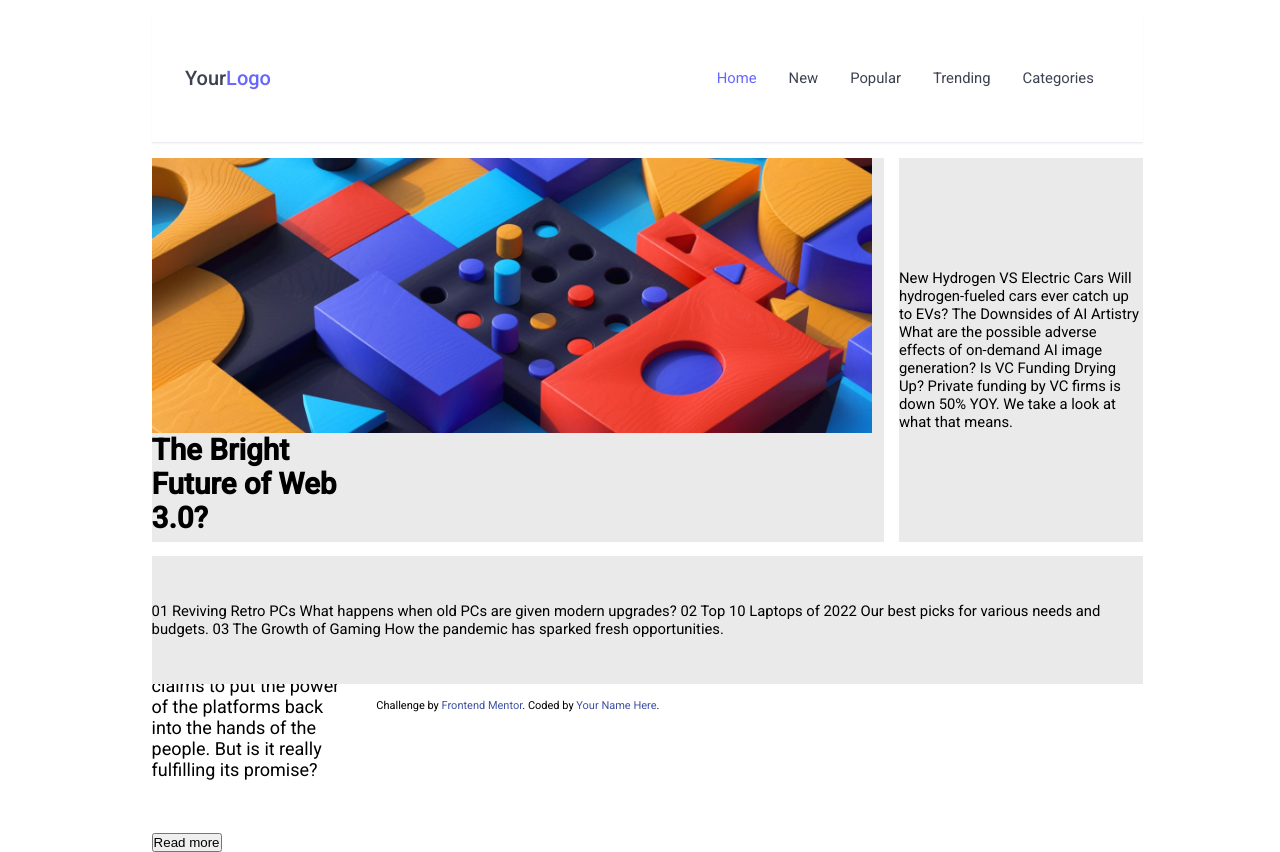
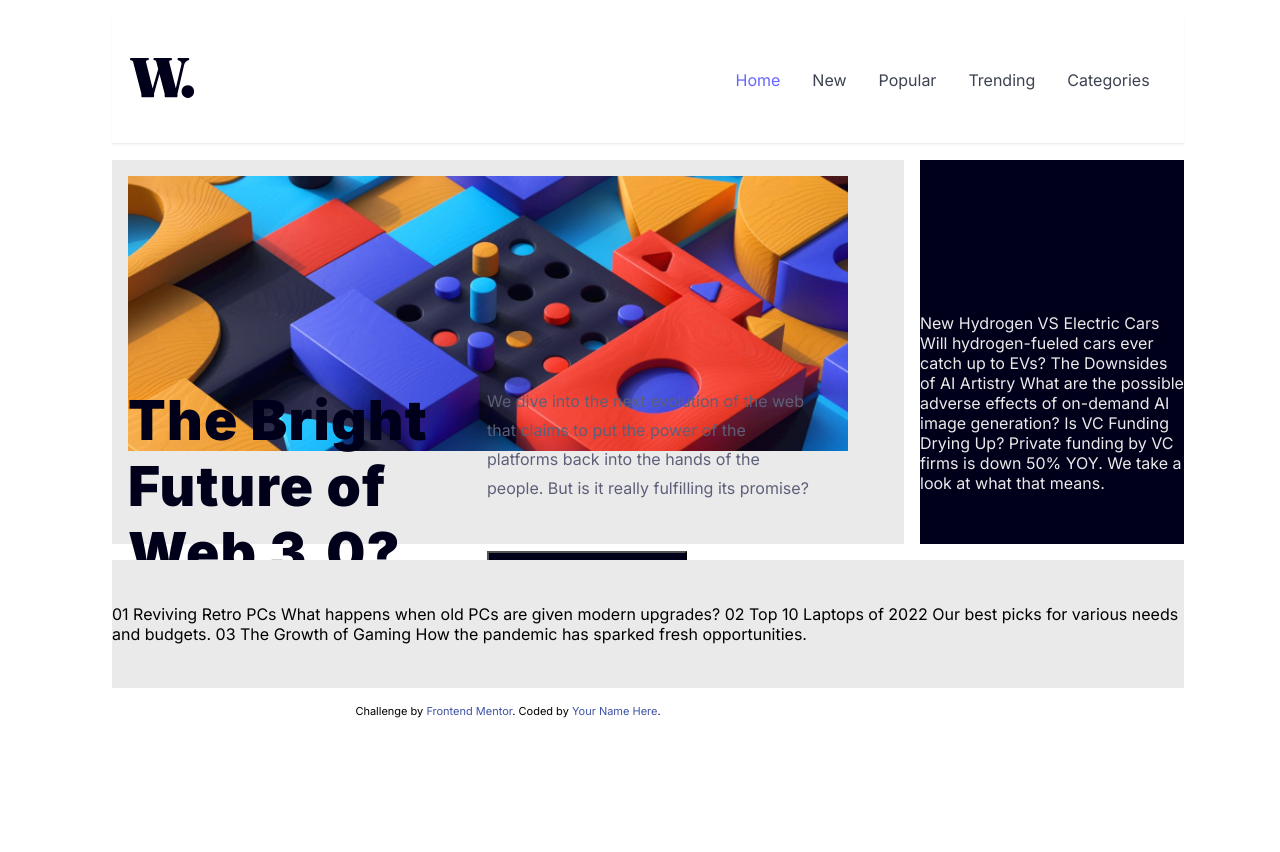
Before and after one commit to jolman009/news-homepage-main, a plain HTML site: page index.html in a window 1280 px wide. After the commit the page ends 800 px from the top, so only its background shows below. Drawn offline with Linux system fonts and the light colour scheme.

Commit message:
edit css

```diff
--- a/index.html
+++ b/index.html
@@ -5,7 +5,12 @@
   <meta name="viewport" content="width=device-width, initial-scale=1.0"> <!-- displays site properly based on user's device -->
 
   <link rel="icon" type="image/png" sizes="32x32" href="./assets/images/favicon-32x32.png">
-
+  <link rel="preconnect" href="https://fonts.googleapis.com">
+  <link rel="preconnect" href="https://fonts.gstatic.com" crossorigin>
+  <link href="https://fonts.googleapis.com/css2?family=Inter:ital,opsz,wght@0,14..32,100..900;1,14..32,100..900&display=swap" rel="stylesheet">
+  <link rel="preconnect" href="https://fonts.googleapis.com">
+<link rel="preconnect" href="https://fonts.gstatic.com" crossorigin>
+<link href="https://fonts.googleapis.com/css2?family=Inter:opsz,wght@14..32,800&display=swap" rel="stylesheet">
   <title>Frontend Mentor | News homepage</title>
   <link rel="stylesheet" href="style.css">
 </head>
@@ -22,7 +27,9 @@
         <span></span>
       </button>
       <a href="#">
-        <h4>Your<span>Logo</span></h4>
+        <div class="logo-header">
+        <img src="./assets/images/logo.svg" alt="">
+        </div>
       </a>
     </div>
 
@@ -56,17 +63,23 @@
 
           <div class="lead-text">
                 <h1> The Bright Future of Web 3.0? </h1>
+          </div>
+          <div class="minor-txt">
+                We dive into the next evolution of the web that claims to put the power of the platforms back into the hands of the people. But is it really fulfilling its promise?
 
-          <div class="minor-text">
-                <p class="minor-txt"> We dive into the next evolution of the web that claims to put the power of the platforms back into the hands of the people. But is it really fulfilling its promise?</p>
-          <label class="read-btn"></label>
-          <button type="text" name="read-btn">Read more</button>
+          <div class="text-btn">
+                <button type="submit" id="read-btn" class="read-btn">READ MORE</button>
+          </div>
+          </div>
     </div>
 </main>
 
 
 <aside>
 
+ <div class="top-aside"></div>
+ <div class="mid-aside"></div>
+ <div class="bot-aside"></div>
 
  New
  Hydrogen VS Electric Cars
--- a/style.css
+++ b/style.css
@@ -1,26 +1,29 @@
-@import url("https://fonts.googleapis.com/css2?family=Roboto:wght@300;400;500&display=swap");
+
+@import url('https://fonts.googleapis.com/css2?family=Inter:opsz,wght@14..32,800&display=swap');
+
+
 * {
   box-sizing: border-box;
   padding: 0;
   margin: 0;
 }
 
+
+:root {
+        --off-white: hsl(36, 100%, 99%);
+        --grayish-blue: hsl(233, 8%, 79%);
+        --dark-grayish-blue: hsl(236, 13%, 42%);
+        --very-dark-blue: hsl(240, 100%, 5%);
+}
+
 body {
-  font-family: "Roboto", sans-serif;
-  font-size: 0.925rem;
+
+
+  font-family: "Inter", system-ui;
 }
 
 a {
   text-decoration: none;
-}
-
-.container {
-  width: 1170px;
-  position: relative;
-  margin-left: auto;
-  margin-right: auto;
-  padding-left: 15px;
-  padding-right: 15px;
 }
 
 .navbar,
@@ -227,45 +230,17 @@ body {
   grid-gap: 1em;
 }
 
-.main-section  {
-        display:flex;
-     flex-flow: wrap;
-}
 
-h1 {
-    width:200px;
-    height:200px;
-}
-
-
-.minor-txt {
-    font-size: 18px;
-    width:200px;
-    height:200px;
-
-
-}
-
-}
-
-.lead-text {
-    grid-row: 2;
-
-}
 
 footer {
   grid-column: 1 / span 2;
 }
 
 
-
-
 nav.navbar {
     grid-column: 1 / span 2;
     grid-row: 1;
 }
-
-
 
 /* Demo Specific Styles */
 body {
@@ -274,23 +249,20 @@ body {
   padding: 1em 0;
 }
 
-
-
 main {
     background: #eaeaea;
     grid-column: 1 / span 1;
     grid-row: 2;
     display: flex;
-
 }
 
 aside {
-    grid-column: 2;
-    grid-row: 2;
+  background-color: var(--very-dark-blue);
+    display: grid;
+    color: #eaeaea;
 }
 
 
-aside,
 footer {
   background: #eaeaea;
   display: flex;
@@ -298,9 +270,58 @@ footer {
   justify-content: center;
 }
 
+.main-section  {
+  display:grid;
+  width: 750px;
+  grid-template-columns: 50% 50%;
+  grid-template-rows: 60% 40%;
+  padding: 1em;
+}
+
+.minor-txt {
+width: 325px;
+height: 200px;
+grid-column: 2 / span 2;
+grid-row: 2;
+line-height: 1.8em;
+color: hsl(236, 13%, 42%);
+font-size: 16px;
+}
+
+
+.lead-text {
+font-weight: 800;
+width: 300px;
+height: 225px;
+grid-row: 2;
+
+h1 {
+  font-size: 55px;
+  color:  hsl(240, 100%, 5%);
+  font-family: "Inter", system-ui;
+  font-weight: 900;
+  letter-spacing: 1.2px;
+}
+
+
+}
+
 img#main-pic {
-    width: 720px;
-    height: 275px;
-    grid-column: 1 /2;
-    grid-row: 1;
+  width: 720px;
+  height: 275px;
+  grid-column: 1 /2;
+  grid-row: 1;
 }
+
+.read-btn.read-btn {
+  margin-top: 15%;
+  cursor: pointer;
+  background-color: hsl(240, 100%, 5%);
+  color:hsl(36, 100%, 99%);
+  width: 100%;
+  padding: .75rem;
+
+  width: 200px;
+  height: 60px;
+  letter-spacing: 3px;
+}
```
